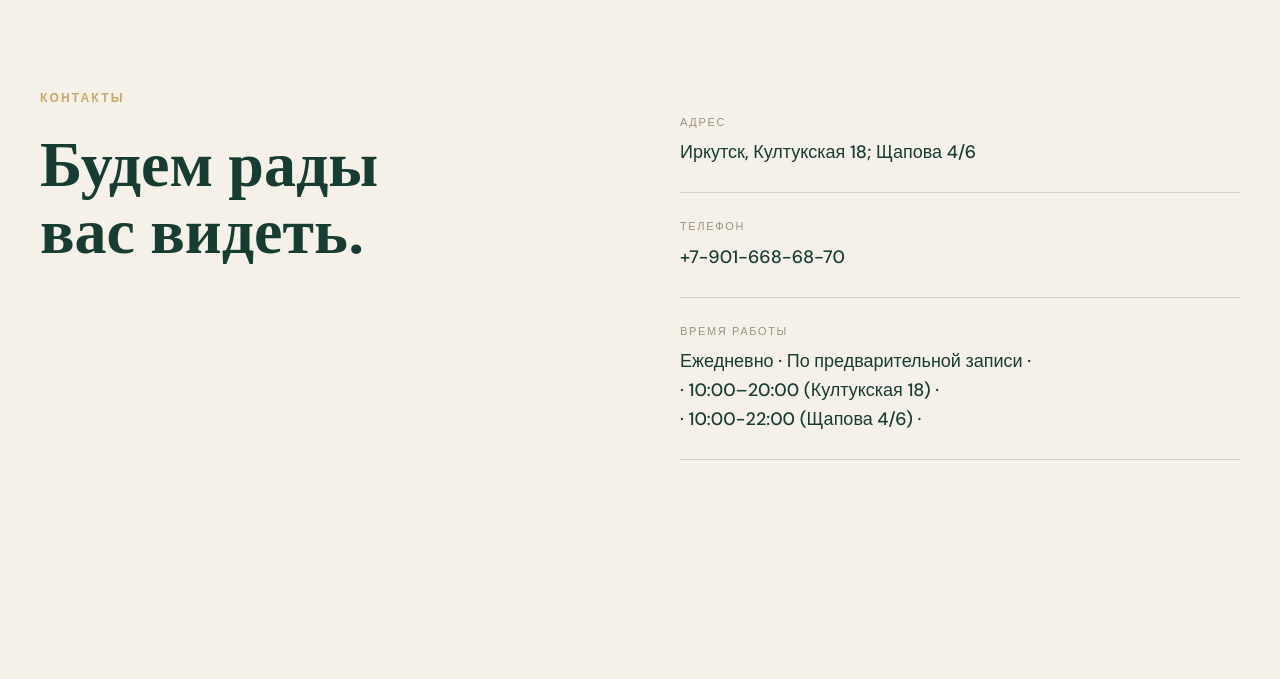
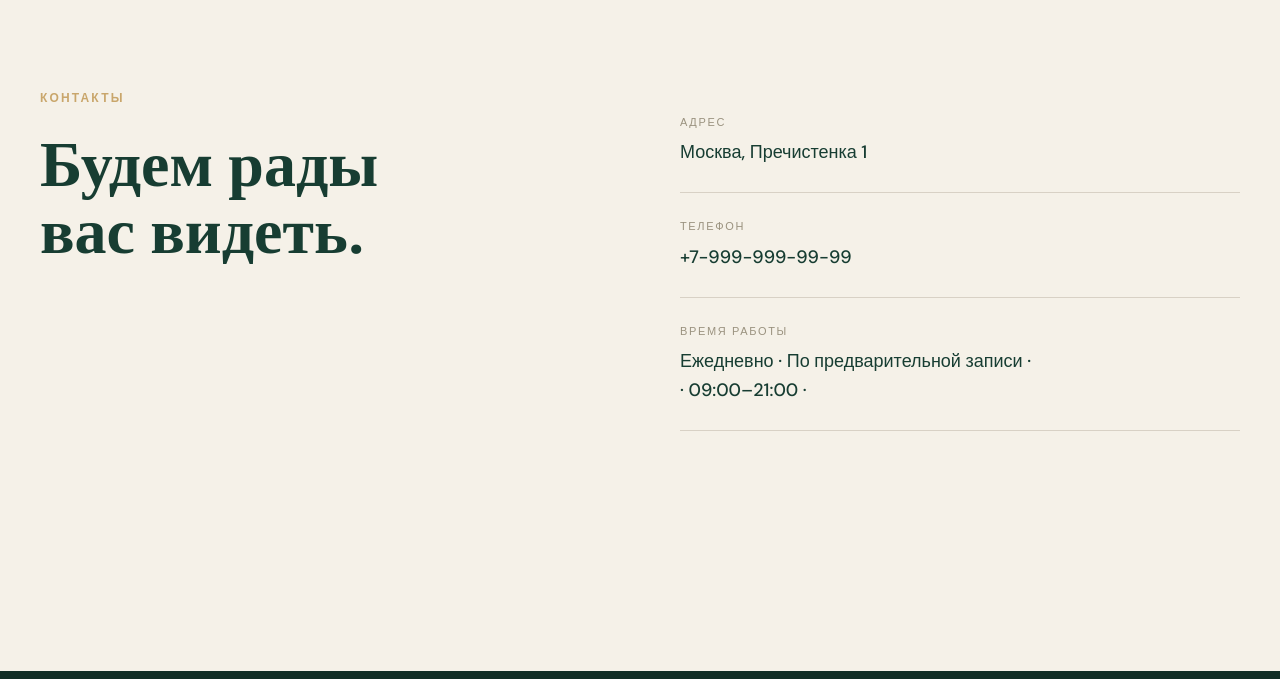
Before and after one commit to kazantsevanady06-crypto/AMOR, a plain HTML site: page index.html in a window 1280 px wide. Shown: the part 5380-6059 px from the top of the page. Drawn offline with nearby package versions, Linux system fonts and the light colour scheme.

Commit message:
Update index.html

```diff
--- a/index.html
+++ b/index.html
@@ -646,7 +646,7 @@
                     </span>
 
                     <strong>
-                        Иркутск, Култукская 18; Щапова 4/6
+                        Москва, Пречистенка 1
                     </strong>
 
                 </div>
@@ -659,7 +659,7 @@
                     </span>
 
                     <strong>
-                        +7-901-668-68-70
+                        +7-999-999-99-99
                     </strong>
 
                 </div>
@@ -675,10 +675,7 @@
                         Ежедневно · По предварительной записи ·
                     </strong>
                     <strong>
-                     · 10:00–20:00 (Култукская 18) ·
-                    </strong>
-                    <strong>
-                     · 10:00-22:00 (Щапова 4/6) ·
+                     · 09:00–21:00 ·
                     </strong>
 
                 </div>
```
